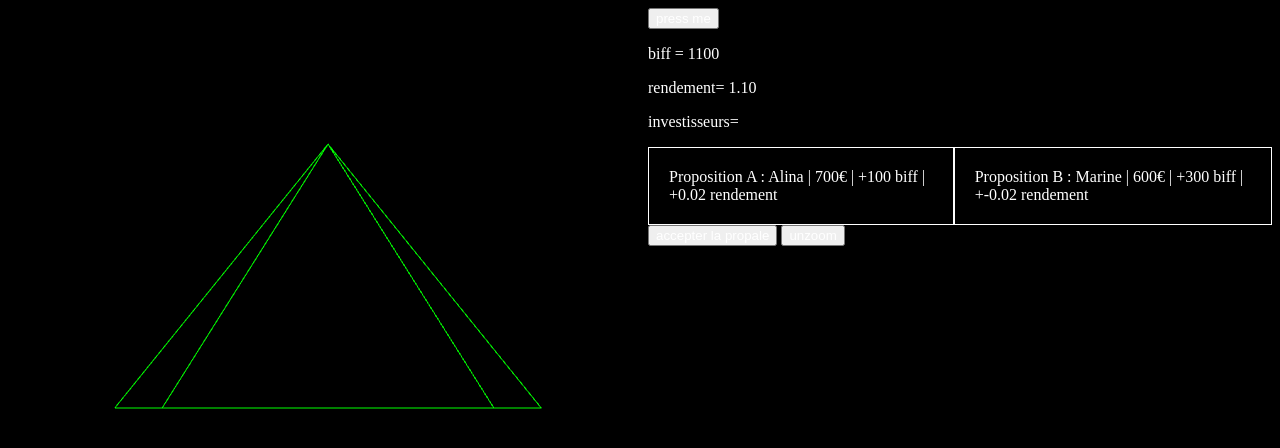
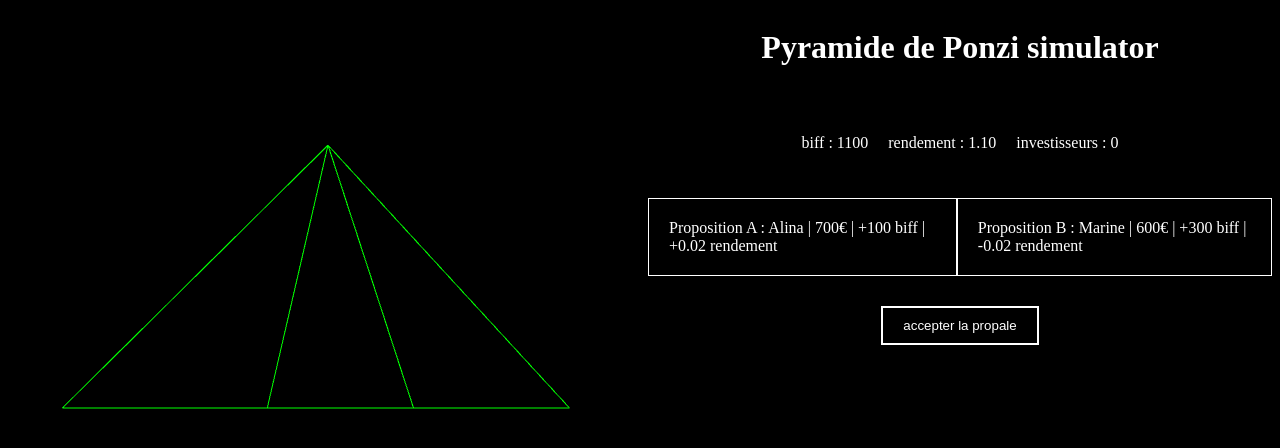
Before and after one commit to CorentinAT/ponzi_simulator, a website built with Vite: page index.html in a window 1280 px wide. Built offline with nearby package versions, Linux system fonts and the light colour scheme.

Commit message:
evneements intégrés

```diff
--- a/css/style.css
+++ b/css/style.css
@@ -32,4 +32,43 @@ body {
 
 #propales .selected {
   border-color: red;
+  background-color: rgba(255, 0, 0, 0.329);
 }
+
+button {
+  border: solid 2px;
+  border-color: white;
+  background: none;
+  padding: 10px 20px;
+  cursor: pointer;
+}
+
+#game {
+  display: flex;
+  align-items: center;
+  flex-direction: column;
+  gap: 30px;
+}
+
+#infos {
+  display: flex;
+  gap: 20px;
+}
+
+#event {
+  border: solid 1px;
+  width: 100%;
+  display: flex;
+  flex-direction: column;
+  align-items: center;
+  width: 100%;
+}
+
+#skip-event {
+  text-decoration: underline;
+  cursor: pointer;
+}
+
+#skip-event:hover {
+  color: rgb(10, 255, 10);
+}
--- a/index.html
+++ b/index.html
@@ -9,16 +9,23 @@
   <body>
     <div id="pyramid"></div>
     <div id="game">
-      <button>press me</button>
-      <p>biff = <span id="biff"></span></p>
-      <p>rendement= <span id="rendement"></span></p>
-      <p>investisseurs= <span id="investisseurs"></span></p>
+      <h1>Pyramide de Ponzi simulator</h1>
+      <div id="infos">
+        <p>biff : <span id="biff"></span></p>
+        <p>rendement : <span id="rendement"></span></p>
+        <p>investisseurs : <span id="investisseurs">0</span></p>
+      </div>
       <div id="propales">
         <div id="propale1"></div>
         <div id="propale2"></div>
       </div>
+      <div id="event">
+        <h2>Nouvel évènement !</h2>
+        <p id="titre-event"></p>
+        <p id="skip-event">Compris</p>
+      </div>
       <button id="acceptpropale">accepter la propale</button>
-      <button id="unzoom">unzoom</button>
+      <div id="propale2"></div>
 
       <p><span id="describe"></span></p>
     </div>
--- a/js/script.js
+++ b/js/script.js
@@ -1,13 +1,19 @@
 import investisseurs from "../json/investisseurs.json";
+import evenements from "../json/events.json";
 import { nextLevel } from "./three";
 
 let selectedPropale = null;
 
 let tour = 0;
 
+const eventsPasses = [];
+
 const propale1Element = document.getElementById("propale1");
 const propale2Element = document.getElementById("propale2");
 const acceptPropaleButton = document.getElementById("acceptpropale");
+const eventElement = document.getElementById("event");
+const eventButton = document.getElementById("skip-event");
+const propalesElement = document.getElementById("propales");
 
 // ======================
 // ÉTAT DU JEU
@@ -23,6 +29,8 @@ const game = {
 let propale1 = null;
 let propale2 = null;
 
+let currentEvent = null;
+
 // ======================
 // AFFICHAGE
 // ======================
@@ -32,15 +40,17 @@ function majStats() {
 }
 
 function afficherPropositions() {
-  document.getElementById(
-    "propale1"
-  ).textContent = `Proposition A : ${propale1.name} | ${propale1.cost}€ | +${propale1.bag} biff | +${propale1.output} rendement`;
+  document.getElementById("propale1").textContent = `Proposition A : ${
+    propale1.name
+  } | ${propale1.cost}€ | ${propale1.bag >= 0 ? "+" : ""}${
+    propale1.bag
+  } biff | ${propale1.output >= 0 ? "+" : ""}${propale1.output} rendement`;
 
-  document.getElementById(
-    "propale2"
-  ).textContent = `Proposition B : ${propale2.name} | ${propale2.cost}€ | +${propale2.bag} biff | +${propale2.output} rendement`;
-
-
+  document.getElementById("propale2").textContent = `Proposition B : ${
+    propale2.name
+  } | ${propale2.cost}€ | ${propale2.bag >= 0 ? "+" : ""}${
+    propale2.bag
+  } biff | ${propale2.output >= 0 ? "+" : ""}${propale2.output} rendement`;
 }
 
 // ======================
@@ -51,6 +61,10 @@ function nouveauTour() {
     endGame();
   }
   if (!game.enCours) return;
+
+  eventElement.style.display = "none";
+  propalesElement.style.display = "flex";
+  acceptPropaleButton.style.display = "flex";
 
   // application du rendement à chaque tour
   game.biff *= game.rendement;
@@ -79,10 +93,10 @@ function acheter() {
     return;
   }
 
-  game.biff -= +selectedPropale.cost;
-  game.biff += +selectedPropale.bag;
-  game.rendement += +selectedPropale.output;
-  game.nbInvestisseurs++
+  game.biff -= parseInt(selectedPropale.cost);
+  game.biff += parseInt(selectedPropale.bag);
+  game.rendement += parseFloat(selectedPropale.output);
+  game.nbInvestisseurs++;
   document.getElementById("investisseurs").textContent = game.nbInvestisseurs;
   game.tour++;
 
@@ -90,6 +104,40 @@ function acheter() {
   propale1Element.classList.remove("selected");
   propale2Element.classList.remove("selected");
 
+  evenement();
+}
+
+function evenement() {
+  eventElement.style.display = "flex";
+  propalesElement.style.display = "none";
+  acceptPropaleButton.style.display = "none";
+
+  let idx;
+  do {
+    idx = Math.floor(Math.random() * evenements.length);
+  } while (eventsPasses.includes(idx));
+
+  eventsPasses.push(idx);
+
+  currentEvent = evenements[idx];
+
+  eventElement.children[1].textContent = currentEvent.name;
+}
+
+function acceptEvent() {
+  if (currentEvent.mode === "add") {
+    game.biff += parseInt(currentEvent.biff);
+    game.rendement += parseFloat(currentEvent.output);
+  } else if (currentEvent.mode === "divide") {
+    game.biff /= parseInt(currentEvent.biff);
+    game.rendement /= parseFloat(currentEvent.output);
+  } else if (currentEvent.mode === "random") {
+    game.biff += Math.floor(
+      Math.random() *
+        (parseInt(currentEvent.max) - parseInt(currentEvent.min)) +
+        parseInt(currentEvent.min)
+    );
+  }
   nouveauTour();
 }
 
@@ -116,6 +164,7 @@ function endGame() {
 propale1Element.onclick = () => selectPropale1();
 propale2Element.onclick = () => selectPropale2();
 acceptPropaleButton.onclick = () => acheter();
+eventButton.onclick = () => acceptEvent();
 
 // ======================
 // LANCEMENT DU JEU
--- a/json/events.json
+++ b/json/events.json
@@ -2,90 +2,105 @@
   {
     "id": 1,
     "name": "Braquage de banque",
+    "mode": "add",
     "biff": 500,
     "output": 0.0
   },
   {
     "id": 2,
     "name": "Stonks",
+    "mode": "add",
     "biff": 0,
     "output": 0.1
   },
   {
     "id": 3,
     "name": "Not stonks",
+    "mode": "add",
     "biff": 0,
     "output": -0.1
   },
   {
     "id": 4,
     "name": "Héritage",
+    "mode": "add",
     "biff": 1000,
     "output": -0.2
   },
   {
     "id": 5,
     "name": "Liquidation",
-    "biff": "biff / 4",
-    "output": 0.0
+    "mode": "divide",
+    "biff": 4,
+    "output": 1
   },
   {
     "id": 6,
     "name": "Euromillion",
+    "mode": "add",
     "biff": 3000,
     "output": -0.3
   },
   {
     "id": 7,
     "name": "Hack général",
-    "biff": 0,
-    "output": "output / 2"
+    "mode": "divide",
+    "biff": 1,
+    "output": 2
   },
   {
     "id": 8,
     "name": "Racket organisé",
+    "mode": "add",
     "biff": 200,
     "output": 0.0
   },
   {
     "id": 9,
     "name": "Coup de pub",
+    "mode": "add",
     "biff": 0,
     "output": 0.1
   },
   {
     "id": 10,
     "name": "OnlyFans",
+    "mode": "add",
     "biff": 0,
     "output": 0.1
   },
   {
     "id": 11,
     "name": "Petit business",
+    "mode": "add",
     "biff": 100,
     "output": 0.0
   },
   {
     "id": 12,
     "name": "Pass de combat",
+    "mode": "add",
     "biff": 0,
     "output": -0.05
   },
   {
     "id": 13,
     "name": "Casino",
-    "biff": "random(-500, 250)",
-    "output": 0.0
+    "mode": "random",
+    "min": -500,
+    "max": 250
   },
   {
     "id": 14,
     "name": "Impôts",
+    "mode": "add",
     "biff": 0,
     "output": -0.1
   },
   {
     "id": 15,
     "name": "URSSAF",
+    "mode": "add",
     "biff": 0,
     "output": -0.2
   },
@@ -93,36 +108,41 @@
     "id": 16,
     "name": "La France à Macron",
     "mode": "divide",
-    "biff": "biff / 2",
-    "output": "output / 2"
+    "biff": 2,
+    "output": 2
   },
   {
     "id": 17,
     "name": "Ligaments croisés",
+    "mode": "add",
     "biff": -400,
     "output": 0.0
   },
   {
     "id": 18,
     "name": "Cadeau de Mère-grand",
+    "mode": "add",
     "biff": 100,
     "output": 0.0
   },
   {
     "id": 19,
     "name": "Addiction à la cigarette",
+    "mode": "add",
     "biff": 0,
     "output": -0.05
   },
   {
     "id": 20,
     "name": "Assurance",
+    "mode": "add",
     "biff": 0,
     "output": -0.1
   },
   {
     "id": 21,
     "name": "Crevaison",
+    "mode": "add",
     "biff": -150,
     "output": -0.2
   }
```
Also changed, not shown: js/three.js.
